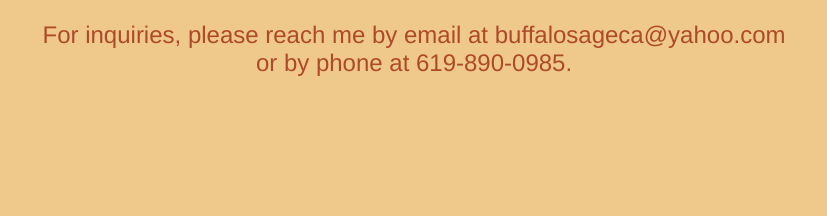
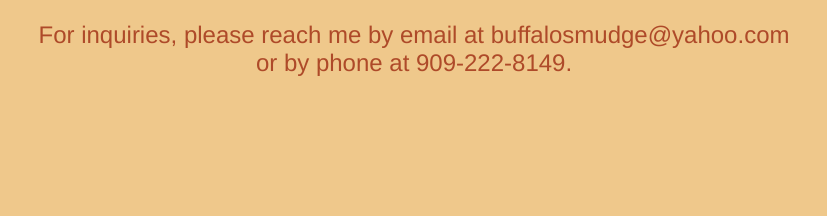
Before and after one commit to alex-pedroza/buffaloSmudge, a plain HTML site: page contact.html in a window 1280 px wide. Shown: the part 186-402 px from the top of the page, 226-1053 px from the left. Drawn offline with Linux system fonts and the light colour scheme.

Commit message:
Update contact.html

```diff
--- a/contact.html
+++ b/contact.html
@@ -21,8 +21,8 @@
 
         <h1 class = "titl">Contact</h1>
 
-        <p>For inquiries, please reach me by email at buffalosageca@yahoo.com
-          <br>or by phone at 619-890-0985.
+        <p>For inquiries, please reach me by email at buffalosmudge@yahoo.com
+          <br>or by phone at 909-222-8149.
         </p>
     </main>
     <footer>
```
